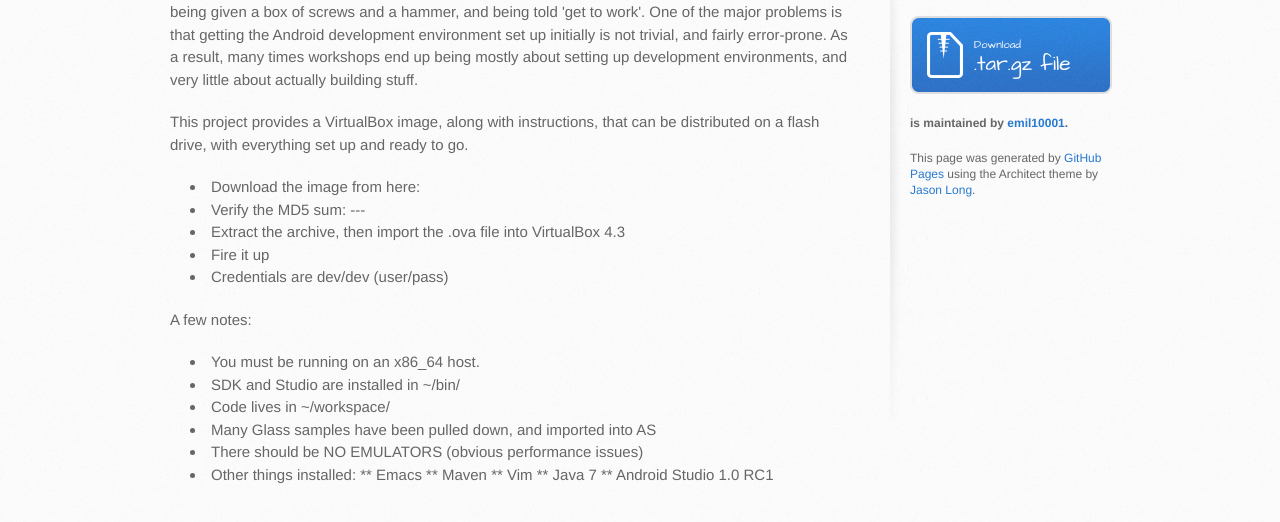
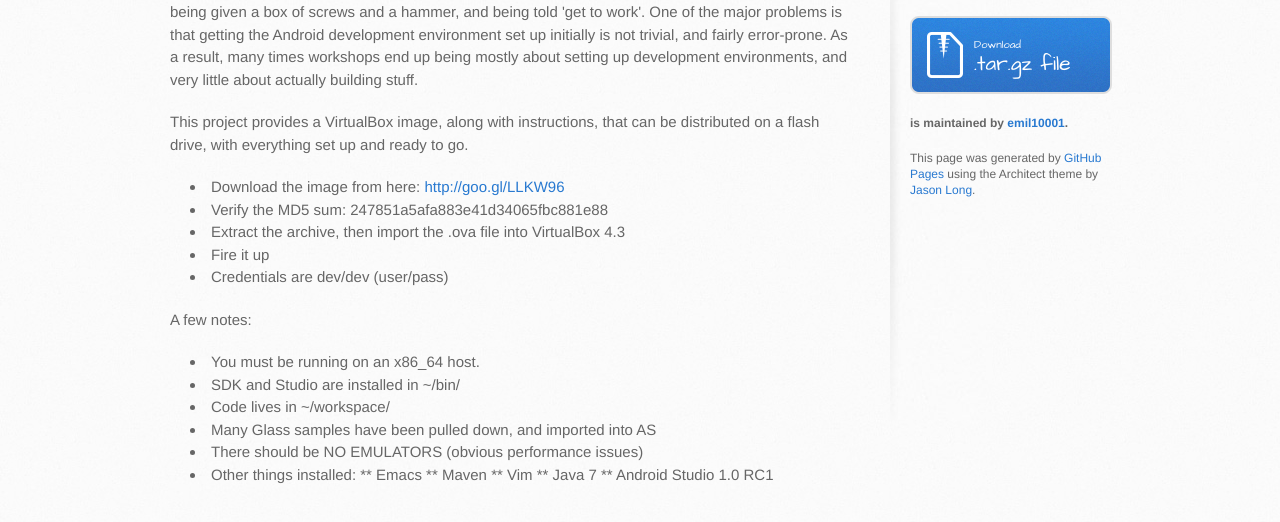
Before and after one commit to emil10001/BorgHammer, a plain HTML site: page index.html in a window 1280 px wide. Shown: the part 384-906 px from the top of the page. Drawn offline with Linux system fonts and the light colour scheme.

```diff
--- a/index.html
+++ b/index.html
@@ -36,8 +36,9 @@
 <p>This project provides a VirtualBox image, along with instructions, that can be distributed on a flash drive, with everything set up and ready to go. </p>
 
 <ul>
-<li>Download the image from here: </li>
-<li>Verify the MD5 sum: ---</li>
+<li>Download the image from here: <a href="http://goo.gl/LLKW96">http://goo.gl/LLKW96</a>
+</li>
+<li>Verify the MD5 sum: 247851a5afa883e41d34065fbc881e88</li>
 <li>Extract the archive, then import the .ova file into VirtualBox 4.3</li>
 <li>Fire it up</li>
 <li>Credentials are dev/dev (user/pass)</li>
```
Also changed, not shown: params.json (+1 -1 lines).
